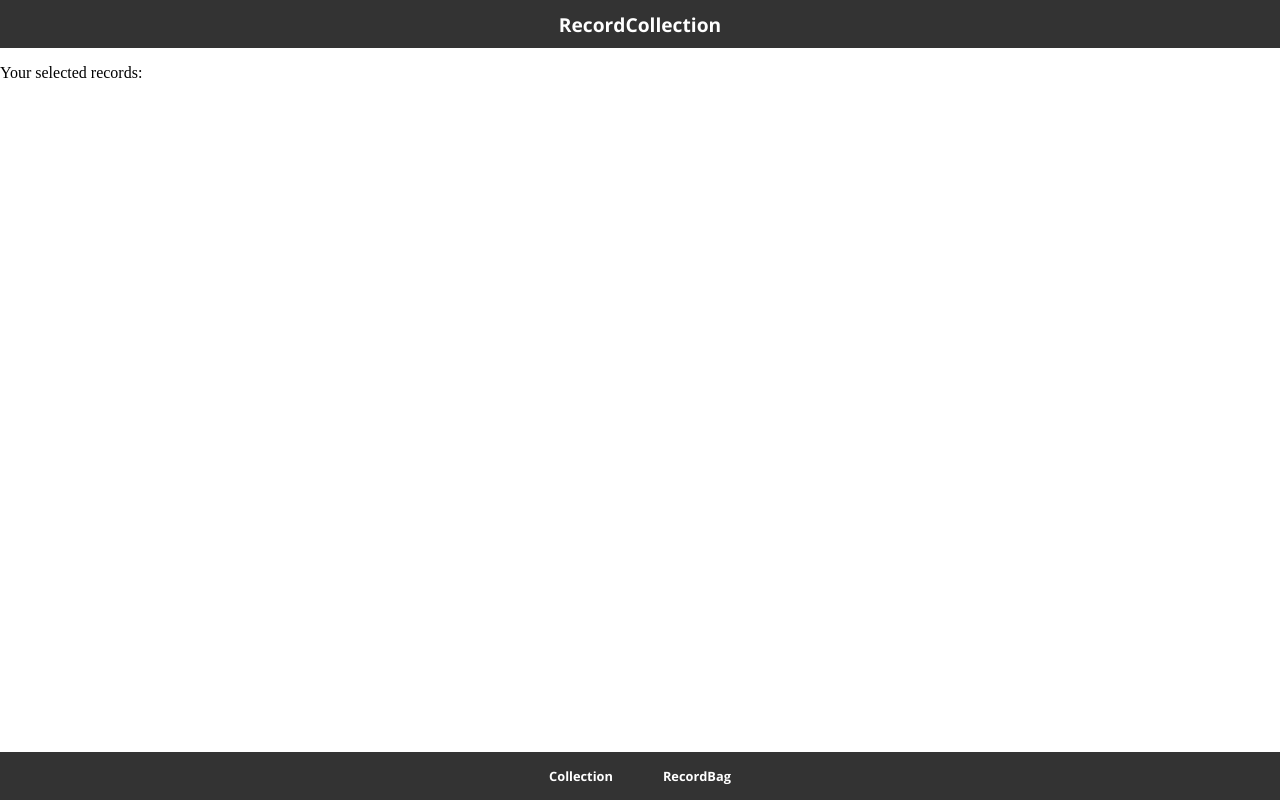
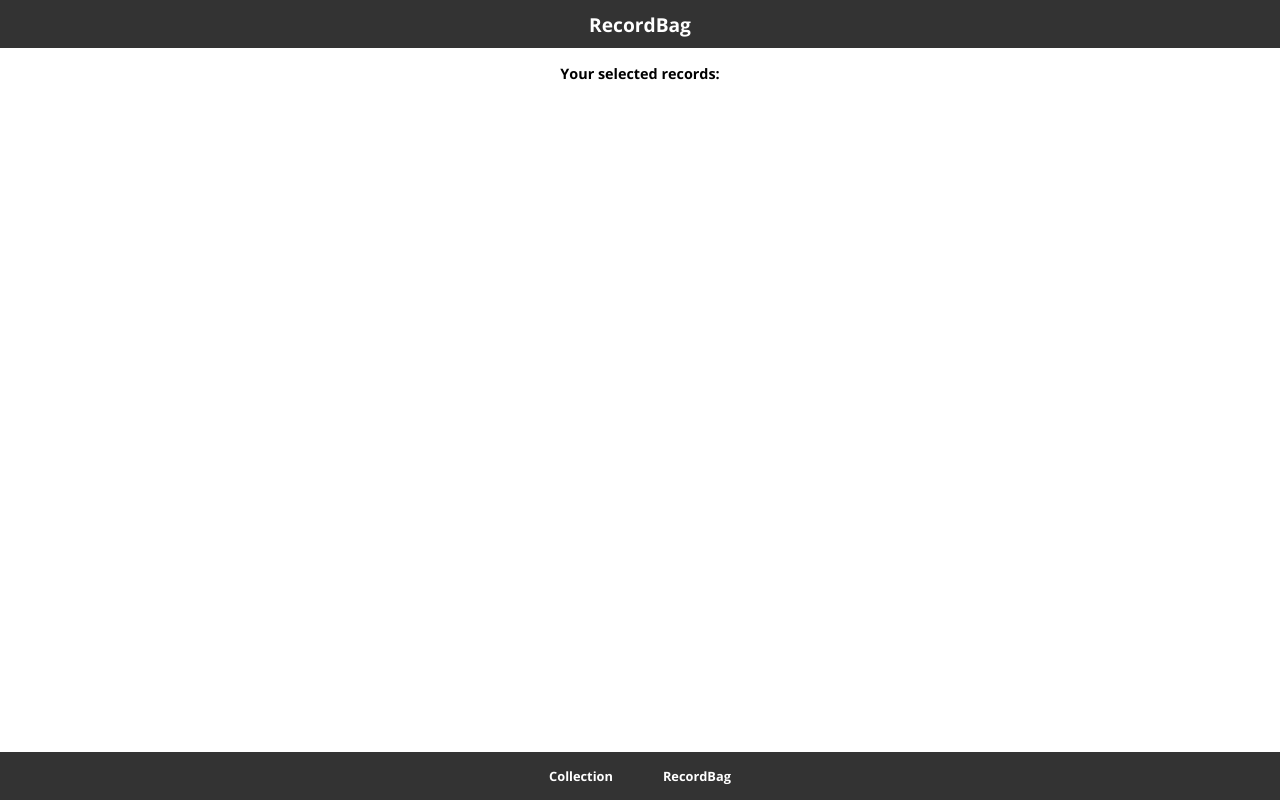
Before and after one commit to StefanieLoeser/capstone-project, a Next.js app: page /recordbag in a window 1280 px wide. Built offline with nearby package versions, Linux system fonts and the light colour scheme.

Commit message:
add changing heading depending on page

```diff
--- a/components/Layout.js
+++ b/components/Layout.js
@@ -1,10 +1,8 @@
 import Footer from './Footer';
-import Header from './Header';
 
 export default function Layout({ children }) {
   return (
     <>
-      <Header />
       <main>{children}</main>
       <Footer />
     </>
--- a/pages/recordbag.js
+++ b/pages/recordbag.js
@@ -6,8 +6,11 @@ export default function RecordBag({ selectionState, onHandleChange }) {
 
   return (
     <>
+      <Heading>
+        <h1>RecordBag</h1>
+      </Heading>
       <Section>
-        <p>Your selected records:</p>
+        <Text>Your selected records:</Text>
         <Selection>
           {selection.map((file) => (
             <RecordFile
@@ -24,7 +27,7 @@ export default function RecordBag({ selectionState, onHandleChange }) {
 
 const Selection = styled.ul`
   list-style: none;
-  position: relative;
+  position: absolut;
   top: 3rem;
   bottom: 3rem;
 `;
@@ -33,3 +36,27 @@ const Section = styled.section`
   position: relative;
   top: 4rem;
 `;
+
+const Text = styled.p`
+  font-family: 'Open Sans', sans-serif;
+  font-weight: bold;
+  font-size: 0.9rem;
+  text-align: center;
+`;
+
+const Heading = styled.header`
+  background-color: #333333;
+  width: 100%;
+  height: 48px;
+  color: white;
+  font-family: 'Open Sans', sans-serif;
+  font-weight: bold;
+  font-size: 0.6rem;
+  display: flex;
+  justify-content: center;
+  align-items: center;
+  position: fixed;
+  top: 0;
+  margin: 0;
+  z-index: 1;
+`;
```
Also changed, not shown: pages/collectionService.js (deleted, +0 -12 lines), pages/index.js (+20 -0 lines).
